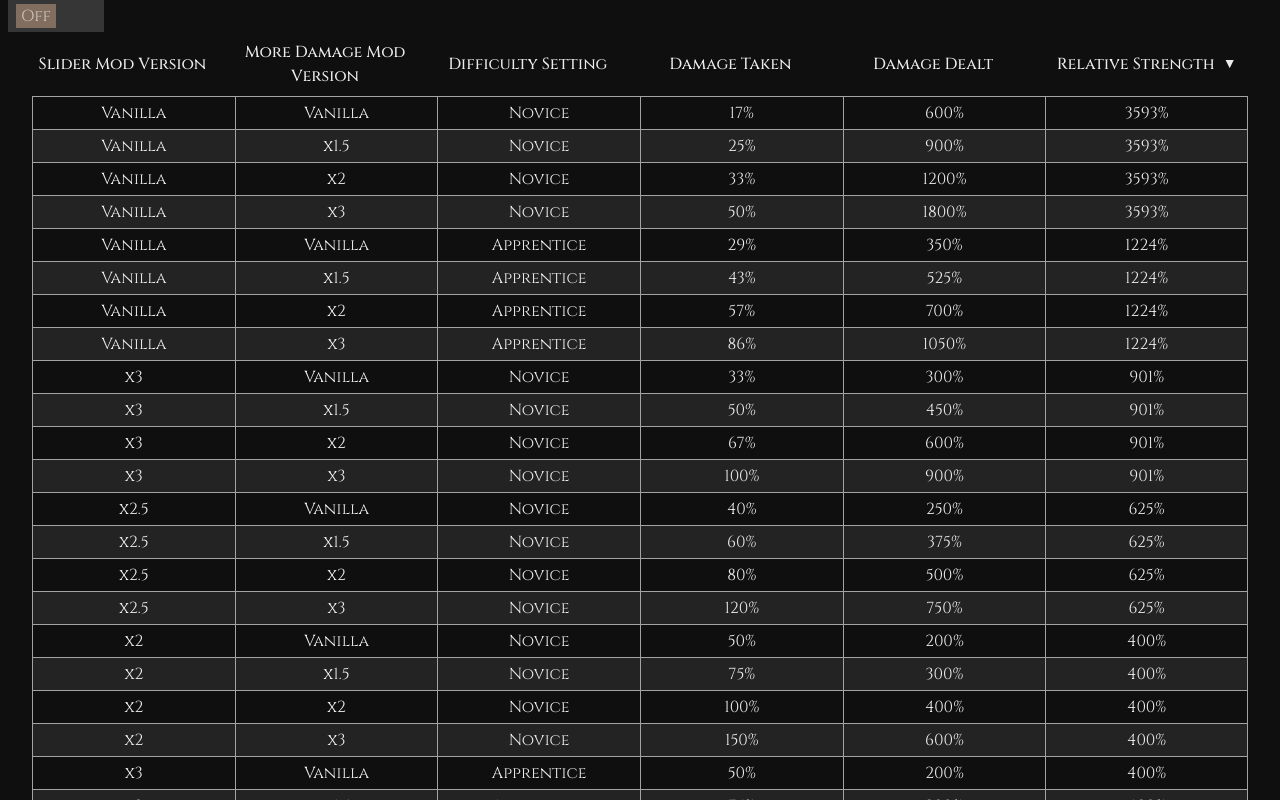
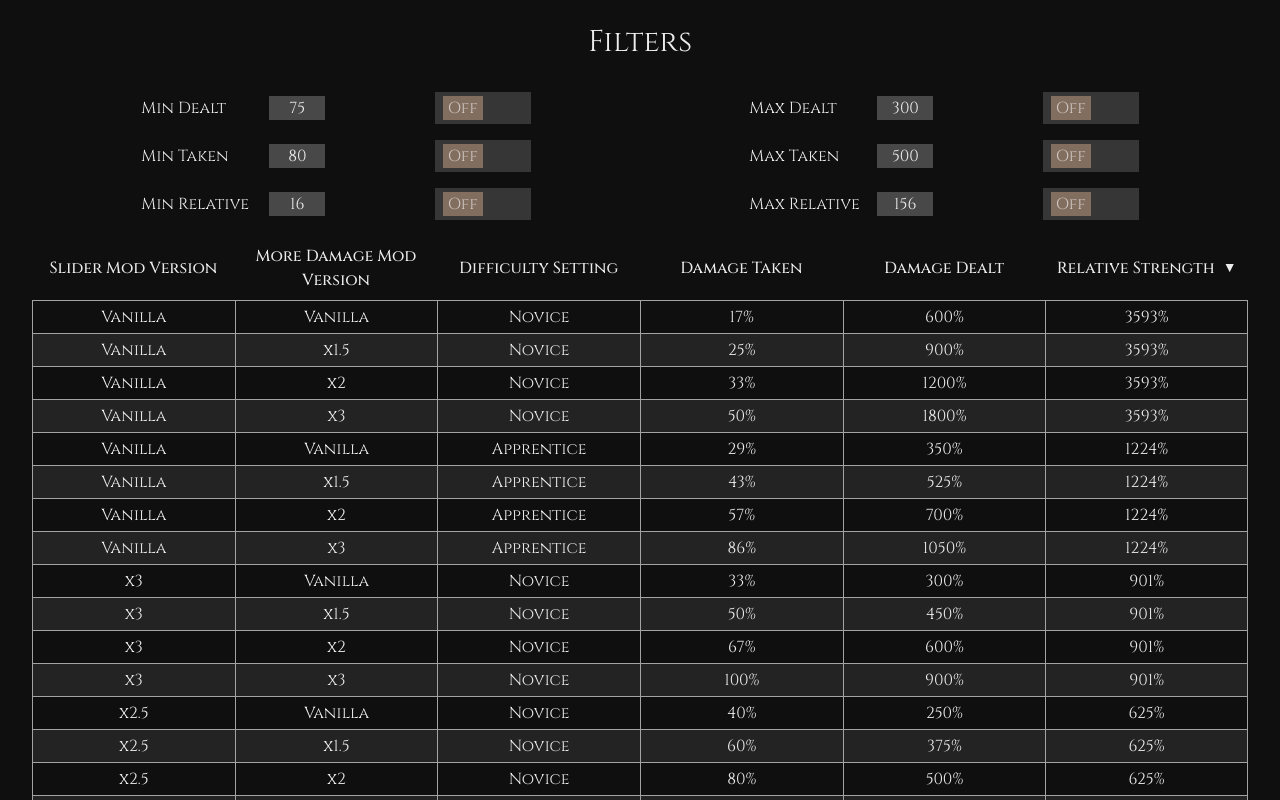
Before and after one commit to Tarrega88/oblivion-remaster-difficulty-calculator, a React (Vite) app: page / in a window 1280 px wide. Shown: the top 800 px of the page. Built offline with nearby package versions, Linux system fonts and the light colour scheme.

Commit message:
Filter functionality

```diff
--- a/src/TableDisplay.jsx
+++ b/src/TableDisplay.jsx
@@ -17,29 +17,25 @@ const headers = [
 
 function TableDisplay() {
   const filters = useSelector((state) => state.filter);
-  const filteredDifficulties = filterByUserSettings(allDifficulties, filters);
 
   const [sortMethod, setSortMethod] = useState("relativeStrength");
   const [isAscending, setIsAscending] = useState(false);
-  const [tableDisplay, setTableDisplay] = useState(
-    filteredDifficulties.toSorted(
-      (a, b) => b.relativeStrength - a.relativeStrength,
-    ),
-  );
 
   function handleSorting(sortKey) {
     const isSameColumn = sortMethod === sortKey;
-    const newIsAscending = isSameColumn ? !isAscending : true;
-
-    setIsAscending(newIsAscending);
     setSortMethod(sortKey);
-    setTableDisplay(
-      sortDifficulties(filteredDifficulties, sortKey, newIsAscending),
-    );
+    setIsAscending(isSameColumn ? !isAscending : true);
   }
 
+  const filteredDifficulties = filterByUserSettings(allDifficulties, filters);
+  const sortedDisplay = sortDifficulties(
+    filteredDifficulties,
+    sortMethod,
+    isAscending,
+  );
+
   return (
-    <div className="bg-ironshade-800 grid grid-cols-6 px-8">
+    <div className="bg-ironshade-800 grid grid-cols-6 px-8 pb-16">
       {headers.map((e, i) => (
         <TableHeader
           data={e}
@@ -49,8 +45,13 @@ function TableDisplay() {
           sortMethod={sortMethod}
         />
       ))}
-      {tableDisplay.map((e, i) => (
-        <TableRow data={e} key={i} isOdd={i % 2} />
+      {sortedDisplay.map((e, i) => (
+        <TableRow
+          data={e}
+          key={i}
+          isOdd={i % 2}
+          isBottom={i === sortedDisplay.length - 1}
+        />
       ))}
     </div>
   );
--- a/src/UserFilters.jsx
+++ b/src/UserFilters.jsx
@@ -1,23 +1,75 @@
-import { useState } from "react";
 import Toggle from "./ui/Toggle";
+import { useDispatch, useSelector } from "react-redux";
+import { setUseFilter } from "./redux/filterSlice";
+import FilterInput from "./ui/FilterInput";
+import SectionHeader from "./ui/SectionHeader";
 
 function UserFilters() {
-  /*
-const filters = {
-  minDealt: 75, //75
-  maxDealt: 300, //300
-  minTaken: 80, //80
-    maxTaken: 500, //500
-    minRelative: 16 //16
-    maxRelative: 156, //156
-}
-*/
+  const {
+    useMinDealtFilter,
+    useMaxDealtFilter,
+    useMinTakenFilter,
+    useMaxTakenFilter,
+    useMinRelativeFilter,
+    useMaxRelativeFilter,
+  } = useSelector((state) => state.filter);
 
-  const [isOn, setIsOn] = useState(false);
+  const dispatch = useDispatch();
 
   return (
-    <div>
-      <Toggle isOn={isOn} setIsOn={setIsOn} />
+    <div className="px-8 pb-2">
+      <SectionHeader text="Filters" />
+      <div className="flex flex-col gap-4 py-2">
+        <div className="flex">
+          <Toggle
+            isOn={useMinDealtFilter}
+            setIsOn={() => dispatch(setUseFilter("useMinDealtFilter"))}
+            text="Min Dealt"
+          >
+            <FilterInput type="minDealt" />
+          </Toggle>
+          <Toggle
+            isOn={useMaxDealtFilter}
+            setIsOn={() => dispatch(setUseFilter("useMaxDealtFilter"))}
+            text="Max Dealt"
+          >
+            <FilterInput type="maxDealt" />
+          </Toggle>
+        </div>
+        <div className="flex">
+          <Toggle
+            isOn={useMinTakenFilter}
+            setIsOn={() => dispatch(setUseFilter("useMinTakenFilter"))}
+            text="Min Taken"
+          >
+            <FilterInput type="minTaken" />
+          </Toggle>
+          <Toggle
+            isOn={useMaxTakenFilter}
+            setIsOn={() => dispatch(setUseFilter("useMaxTakenFilter"))}
+            text="Max Taken"
+          >
+            <FilterInput type="maxTaken" />
+          </Toggle>
+        </div>
+        <div className="flex">
+          <Toggle
+            isOn={useMinRelativeFilter}
+            setIsOn={() => dispatch(setUseFilter("useMinRelativeFilter"))}
+            text="Min Relative"
+          >
+            <FilterInput type="minRelative" />
+          </Toggle>
+
+          <Toggle
+            isOn={useMaxRelativeFilter}
+            setIsOn={() => dispatch(setUseFilter("useMaxRelativeFilter"))}
+            text="Max Relative"
+          >
+            <FilterInput type="maxRelative" />
+          </Toggle>
+        </div>
+      </div>
     </div>
   );
 }
--- a/src/helpers/sorting/sortDifficulties.js
+++ b/src/helpers/sorting/sortDifficulties.js
@@ -9,7 +9,7 @@ export function sortDifficulties(arr, sortKey, isAscending) {
 
     const isNumeric = ["taken", "dealt", "relativeStrength"].includes(sortKey);
 
-    return [...arr].sort((a, b) => {
+    return arr.toSorted((a, b) => {
         if (isNumeric) {
             return isAscending ? a[sortKey] - b[sortKey] : b[sortKey] - a[sortKey];
         } else if (sortKey === "difficultyName") {
--- a/src/redux/filterSlice.js
+++ b/src/redux/filterSlice.js
@@ -2,7 +2,7 @@ import { createSlice } from "@reduxjs/toolkit";
 // import { allDifficulties } from "../helpers/generateAllDifficulties";
 const initialState = {
     // difficulties: allDifficulties,
-    useMaxDealtFilter: false,
+    useMinDealtFilter: false,
     useMaxDealtFilter: false,
     useMinTakenFilter: false,
     useMaxTakenFilter: false,
@@ -26,26 +26,14 @@ const filterSlice = createSlice({
             const filter = action.payload;
             state[filter] = !state[filter];
         },
-        setMinDealt(state, action) {
-            state.minDealt = action.payload;
-        },
-        setMaxDealt(state, action) {
-            state.maxDealt = action.payload;
-        },
-        setMinTaken(state, action) {
-            state.minTaken = action.payload;
-        },
-        setMaxTaken(state, action) {
-            state.maxTaken = action.payload;
-        },
-        setMinRelative(state, action) {
-            state.minRelative = action.payload;
-        },
-        setMaxRelative(state, action) {
-            state.maxRelative = action.payload;
-        },
+
+        setFilterValue(state, action) {
+            const filterType = action.payload.type;
+            const value = action.payload.value;
+            state[filterType] = value;
+        }
     },
 });
 
-export const { setUseFilter, setMinDealt, setMaxDealt, setMinTaken, setMinRelative, setMaxRelative } = filterSlice.actions;
+export const { setUseFilter, setFilterValue } = filterSlice.actions;
 export default filterSlice.reducer;
--- /dev/null
+++ b/src/ui/FilterInput.jsx
@@ -0,0 +1,28 @@
+import { useDispatch, useSelector } from "react-redux";
+import { setFilterValue } from "../redux/filterSlice";
+
+function FilterInput({ isOn, type }) {
+  const dispatch = useDispatch();
+  const filter = useSelector((state) => state.filter);
+  const backgroundColor = isOn
+    ? "bg-stonegray-600 hover:bg-stonegray-500"
+    : "bg-stonegray-700 hover-bg-stonegray-600";
+
+  function handleInput(e) {
+    const num = Number(e.target.value);
+    if (num < 0 || num > Number.MAX_SAFE_INTEGER) return;
+    dispatch(setFilterValue({ type, value: num }));
+  }
+
+  return (
+    <div className="w-14">
+      <input
+        className="bg-stonegray-600 w-14 text-center"
+        onChange={handleInput}
+        value={filter[type]}
+      ></input>
+    </div>
+  );
+}
+
+export default FilterInput;
--- /dev/null
+++ b/src/ui/SectionHeader.jsx
@@ -0,0 +1,5 @@
+function SectionHeader({ text }) {
+  return <div className="px-4 py-6 text-center text-3xl">{text}</div>;
+}
+
+export default SectionHeader;
--- a/src/ui/TableCell.jsx
+++ b/src/ui/TableCell.jsx
@@ -1,10 +1,11 @@
-function TableCell({ text, isOdd, isLast }) {
+function TableCell({ text, isOdd, isLast, isBottom }) {
   const bgColor = isOdd ? "bg-ironshade-600" : "bg-ironshade-800";
   const borderLast = isLast ? "border-r border-r-ironshade-200" : "";
+  const bottomBorder = isBottom ? "border-b border-b-ironshade-200" : "";
 
   return (
     <div
-      className={`${bgColor} ${borderLast} text-ironshade-50 border-t-ironshade-200 border-l-ironshade-200 border-t border-l px-1 py-1 text-center`}
+      className={`${bgColor} ${borderLast} ${bottomBorder} text-ironshade-50 border-t-ironshade-200 border-l-ironshade-200 border-t border-l px-1 py-1 text-center`}
     >
       {text}
     </div>
--- a/src/ui/TableHeader.jsx
+++ b/src/ui/TableHeader.jsx
@@ -11,7 +11,7 @@ function TableHeader({ data, onClick, isAscending, sortMethod }) {
     >
       <div className="flex items-center gap-2 px-1 text-center">
         <div className="py-2 font-medium">{text}</div>
-        <div className={`text-sm ${arrowColor}`}>{arrow}</div>
+        {isSortKey && <div className={`text-sm ${arrowColor}`}>{arrow}</div>}
       </div>
     </div>
   );
--- a/src/ui/TableRow.jsx
+++ b/src/ui/TableRow.jsx
@@ -1,7 +1,7 @@
 import { decimalToPercentString } from "../helpers/conversions";
 import TableCell from "./TableCell";
 
-function TableRow({ data, isOdd }) {
+function TableRow({ data, isOdd, isBottom }) {
   const {
     sliderModName,
     damageModName,
@@ -17,12 +17,17 @@ function TableRow({ data, isOdd }) {
 
   return (
     <>
-      <TableCell text={sliderModName} isOdd={isOdd} />
-      <TableCell text={damageModName} isOdd={isOdd} />
-      <TableCell text={difficultyName} isOdd={isOdd} />
-      <TableCell text={takenPercent} isOdd={isOdd} />
-      <TableCell text={dealtPercent} isOdd={isOdd} />
-      <TableCell text={relativeStrengthPercent} isOdd={isOdd} isLast={true} />
+      <TableCell text={sliderModName} isOdd={isOdd} isBottom={isBottom} />
+      <TableCell text={damageModName} isOdd={isOdd} isBottom={isBottom} />
+      <TableCell text={difficultyName} isOdd={isOdd} isBottom={isBottom} />
+      <TableCell text={takenPercent} isOdd={isOdd} isBottom={isBottom} />
+      <TableCell text={dealtPercent} isOdd={isOdd} isBottom={isBottom} />
+      <TableCell
+        text={relativeStrengthPercent}
+        isOdd={isOdd}
+        isLast={true}
+        isBottom={isBottom}
+      />
     </>
   );
 }
--- a/src/ui/Toggle.jsx
+++ b/src/ui/Toggle.jsx
@@ -1,8 +1,20 @@
-function Toggle({ isOn = true, setIsOn }) {
+import FilterInput from "./FilterInput";
+
+function Toggle({ isOn = true, setIsOn, text, children }) {
   /*
     ember, molten, inferno, ironshade, oblivioncore, flamegold
     copper, ash, stonegray, cobble, emeraldshade
 
+    */
+
+  /*
+          <div className="flex w-56 justify-between pl-4">
+            <div className="flex items-center">Min Dealt</div>
+            <Toggle
+              isOn={useMinDealtFilter}
+              setIsOn={() => dispatch(setUseFilter("useMinDealtFilter"))}
+            />
+          </div>
     */
 
   const backgroundColor = isOn
@@ -14,17 +26,22 @@ function Toggle({ isOn = true, setIsOn }) {
   const position = isOn ? "translate-x-[100%]" : "translate-x-[0%]";
 
   return (
+    <div className="flex w-full items-center justify-evenly">
+      <div className="flex w-48 justify-between">
+        <div className="flex items-center px-2">{text}</div>
+        {children}
+      </div>
       <div
         onClick={() => setIsOn(!isOn)}
         className={`flex h-8 w-24 items-center ${backgroundColor} hover:bg-stonegray-500 mx-2 cursor-pointer px-2 transition-all duration-200`}
       >
-      {/* <div className="translate-x-"></div> */}
         <div
           className={`text-center ${toggleColor} ${position} h-6 w-10 transition-all duration-200 select-none`}
         >
           {isOn ? "On" : "Off"}
         </div>
       </div>
+    </div>
   );
 }
 
```
Lines whose indentation alone changed are shown as unchanged.
